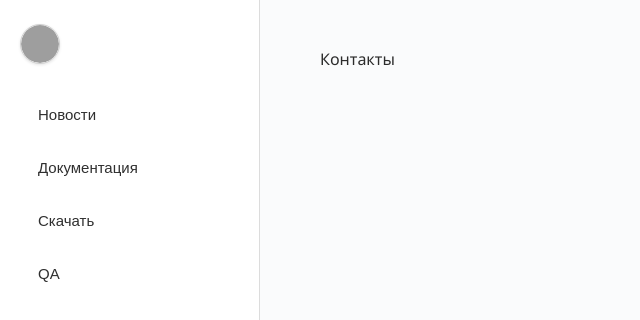
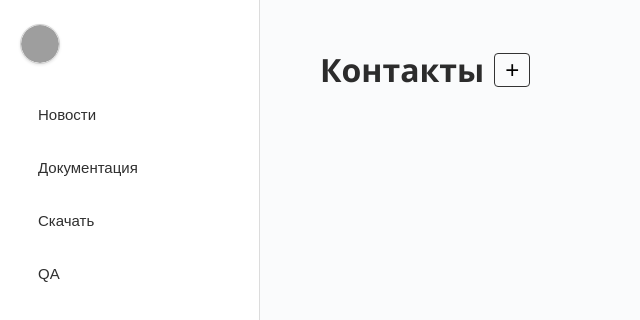
Before and after one commit to OurPaintTeam/OurPaintHub, a React (Vite) app in the folder frontend/: page /contacts in a window 1280 px wide. Shown: the top 320 px of the page, without its empty margins (0-640 px from the left). Built offline with nearby package versions, Linux system fonts and the light colour scheme; sample sign-in values are in the browser's storage; grey boxes are pictures that could not be loaded.

Commit message:
Add button for added data

```diff
--- a/frontend/src/pages/ChatsPage.scss
+++ b/frontend/src/pages/ChatsPage.scss
@@ -0,0 +1,25 @@
+.chats-header {
+  display: flex;
+  align-items: center;
+  gap: 10px;
+
+  h1 {
+    margin: 0;
+  }
+
+  .add-chats-btn {
+    font-size: 24px;
+    line-height: 24px;
+    padding: 4px 10px;
+    cursor: pointer;
+    background-color: transparent;
+    border: 1px solid #333;
+    border-radius: 4px;
+    transition: background-color 0.2s ease;
+
+    &:hover {
+      background-color: #eee;
+    }
+  }
+
+}
--- a/frontend/src/pages/ChatsPage.tsx
+++ b/frontend/src/pages/ChatsPage.tsx
@@ -17,8 +17,14 @@ const ChatsPage: React.FC = () => {
 
   return (
     <MainLayout isAuthenticated={true}>
-       <div>
-       Чаты
+      <div className="chats-header ">
+        <h1>Чаты</h1>
+        <button
+         className="add-chats-btn"
+         aria-label="Начать чат"
+           >
+             +
+            </button>
       </div>
     </MainLayout>
   );
--- a/frontend/src/pages/ContactsPage.scss
+++ b/frontend/src/pages/ContactsPage.scss
@@ -0,0 +1,25 @@
+.contacts-header {
+  display: flex;
+  align-items: center;
+  gap: 10px;
+
+  h1 {
+    margin: 0;
+  }
+
+  .add-cnt-btn {
+    font-size: 24px;
+    line-height: 24px;
+    padding: 4px 10px;
+    cursor: pointer;
+    background-color: transparent;
+    border: 1px solid #333;
+    border-radius: 4px;
+    transition: background-color 0.2s ease;
+
+    &:hover {
+      background-color: #eee;
+    }
+  }
+
+}
--- a/frontend/src/pages/ContactsPage.tsx
+++ b/frontend/src/pages/ContactsPage.tsx
@@ -15,10 +15,18 @@ const ContactsPage: React.FC = () => {
     navigate('/login');
   };
 
+
+
   return (
     <MainLayout isAuthenticated={true}>
-       <div>
-       Контакты
+       <div className="contacts-header">
+        <h1>Контакты</h1>
+        <button
+         className="add-cnt-btn"
+         aria-label="Добавить контакт"
+           >
+             +
+            </button>
       </div>
     </MainLayout>
   );
--- a/frontend/src/pages/ProjectsPage.scss
+++ b/frontend/src/pages/ProjectsPage.scss
@@ -0,0 +1,28 @@
+.projects-header {
+  display: flex;
+  align-items: center;
+  gap: 10px;
+
+  h1 {
+    margin: 0;
+  }
+
+  .add-file-btn {
+    font-size: 24px;
+    line-height: 24px;
+    padding: 4px 10px;
+    cursor: pointer;
+    background-color: transparent;
+    border: 1px solid #333;
+    border-radius: 4px;
+    transition: background-color 0.2s ease;
+
+    &:hover {
+      background-color: #eee;
+    }
+  }
+
+  .file-input {
+    display: none;
+  }
+}
--- a/frontend/src/pages/ProjectsPage.tsx
+++ b/frontend/src/pages/ProjectsPage.tsx
@@ -1,10 +1,9 @@
-import React, { useState, useEffect } from "react";
-import { useNavigate } from "react-router-dom";
+import React, { useRef } from "react";
 import MainLayout from "../layout/MainLayout";
 import "./ProjectsPage.scss";
 
 const ProjectsPage: React.FC = () => {
-  const navigate = useNavigate();
+  const fileInputRef = useRef<HTMLInputElement>(null);
   const [loading, setLoading] = useState(true);
 
 
@@ -15,10 +14,34 @@ const ProjectsPage: React.FC = () => {
     navigate('/login');
   };
 
+  const handleAddFileClick = () => {
+    fileInputRef.current?.click();
+  };
+
+  const handleFileChange = (event: React.ChangeEvent<HTMLInputElement>) => {
+    const files = event.target.files;
+    if (files && files.length > 0) {
+      console.log("Выбран файл:", files[0]);
+    }
+  };
+
   return (
     <MainLayout isAuthenticated={true}>
-       <div>
-       Проекты
+      <div className="projects-header">
+        <h1>Проекты</h1>
+        <button
+          onClick={handleAddFileClick}
+          className="add-file-btn"
+          aria-label="Добавить файл"
+        >
+          +
+        </button>
+        <input
+          type="file"
+          ref={fileInputRef}
+          className="file-input"
+          onChange={handleFileChange}
+        />
       </div>
     </MainLayout>
   );
```
